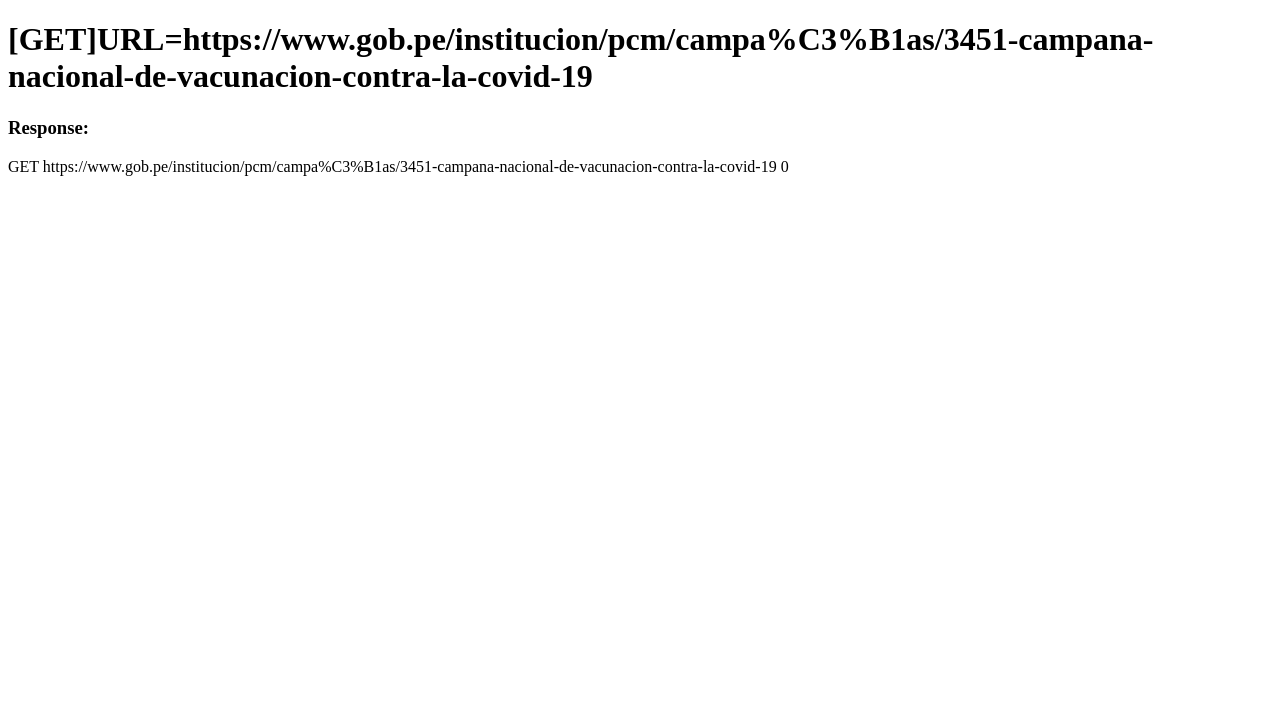
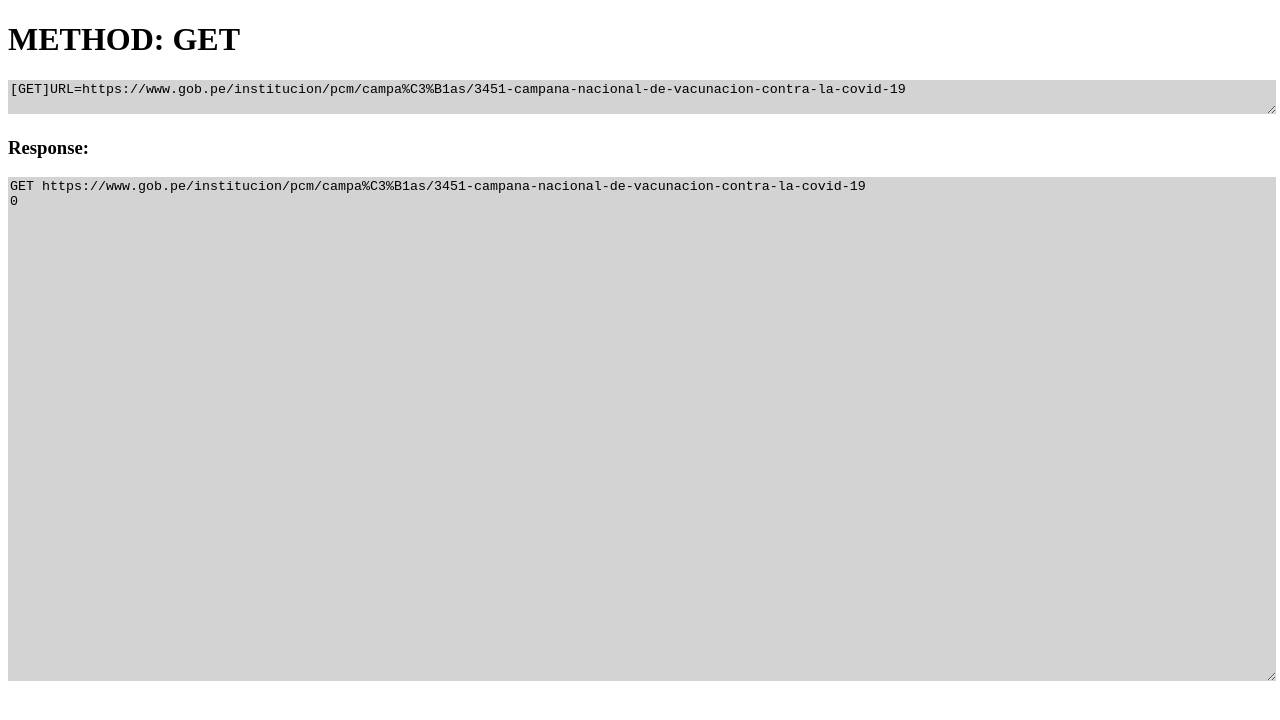
Before and after one commit to pablodz/cors-anywhere-example, a plain HTML site: page index.html in a window 1280 px wide. Drawn offline with Linux system fonts and the light colour scheme; no server answers.

Commit message:
Update index.html

```diff
--- a/index.html
+++ b/index.html
@@ -3,9 +3,11 @@
 
 <body>
 
-    <h1 id="URL"></h1>
-    <H3>Response:</H3>
-    <p id='RESPONSE'></p>
+    <h1>METHOD: GET</h1>
+    <textarea id="URL" style="border: none;width:100%;height:100%;background-color:lightgrey;"></textarea>
+    <h3>Response:</h3>
+
+    <textarea id="RESPONSE" style="border: none;width:100%;height:500px;background-color:lightgrey;"></textarea>
 
     <script>
         var cors_api_url = 'https://cors-anywhere.herokuapp.com/';
@@ -34,12 +36,11 @@
             // data: dataField.value
         }, function printResult(result) {
             console.log(result);
-            document.getElementById("RESPONSE").innerHTML = result;
+            var plainText = result.toString();
+            document.getElementById("RESPONSE").innerHTML = plainText;
         }));
 
         document.getElementById("URL").innerHTML = "[GET]URL=" + MYURL;
-
-
     </script>
 
 </body>
```
